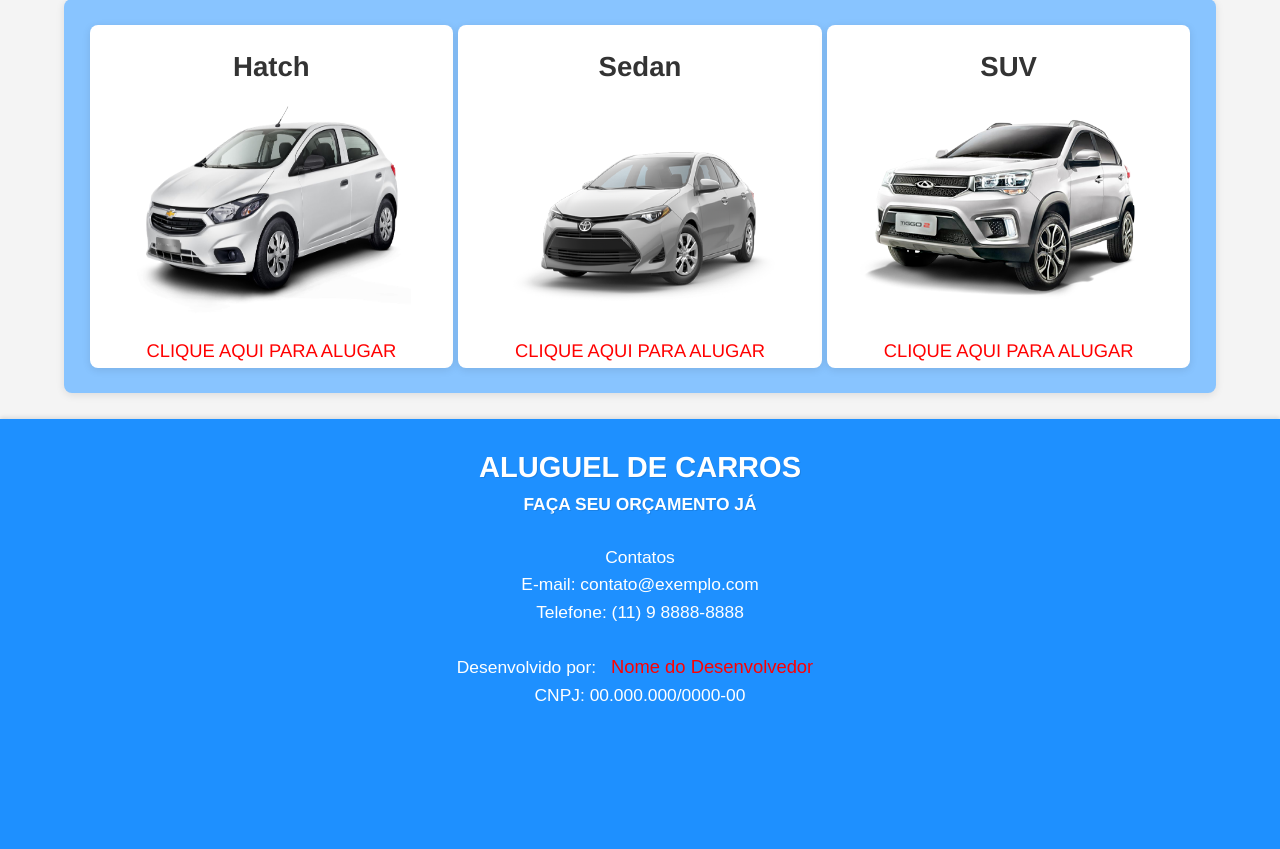
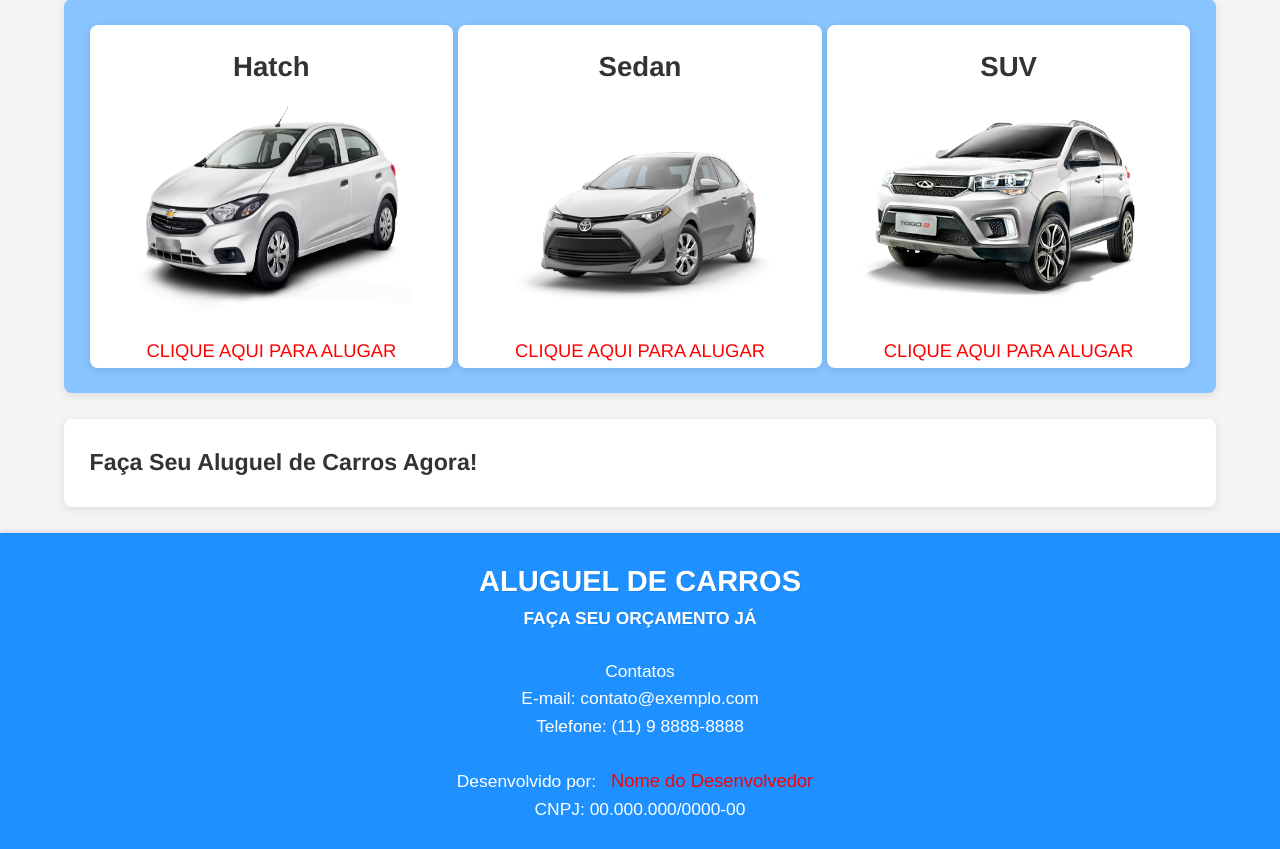
Before and after one commit to lamon-santos/sistema-de-aluguel-de-carros-em-php, a PHP site: page / in a window 1280 px wide. Shown: the part 436-1285 px from the top of the page. Before the commit the page ends 1137 px from the top, so only its background shows below. Run offline with PHP 8.4, Linux system fonts and the light colour scheme.

Commit message:
começando a criação do formulário de aluguel

```diff
--- a/index.php
+++ b/index.php
@@ -111,7 +111,16 @@
                 </div>
            </div>
         </section>
+        <section>
+            <fieldset>
+                <legend>
+                    <h2>Faça Seu Aluguel de Carros Agora!</h2>
+                </legend>
+                <form action="aluguel.php" method="get" target="">
 
+                </form>
+            </fieldset>
+        </section>
         <footer> <!-- serve para colocar o rodapé do site-->
             <h3>ALUGUEL DE CARROS</h3>
             <h4>FAÇA SEU ORÇAMENTO JÁ</h4>
```
